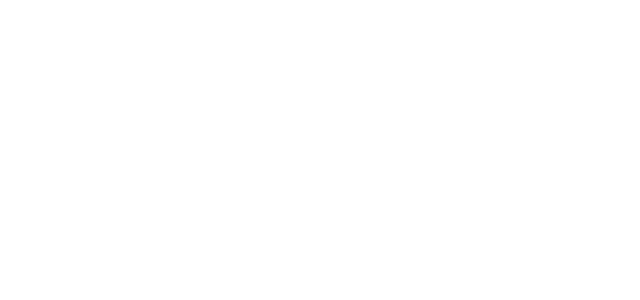
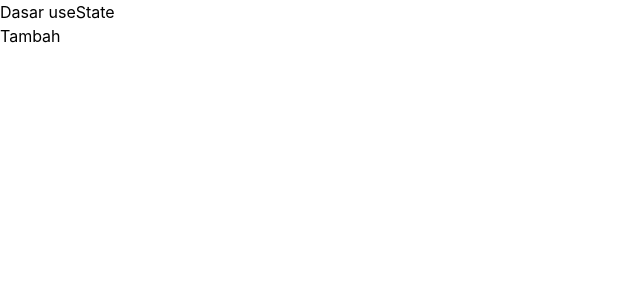
Before and after one commit to Faiz-Ghazali/Kelas-11, a React (Vite) app in the folder react.js/react2/: page / in a window 1280 px wide. Shown: the top 300 px of the page, without its empty margins (0-640 px from the left). Built offline with nearby package versions, Linux system fonts and the light colour scheme.

Commit message:
for lesson

```diff
--- a/react.js/react2/src/usestate/Dasar.jsx
+++ b/react.js/react2/src/usestate/Dasar.jsx
@@ -1,9 +1,15 @@
 import React from 'react'
 
 function Dasar() {
+let angka = 0;
+function tambah() {
+    angka = angka +1;
+    console.log(angka)
+}
   return (
     <div>
-
+      <h1>Dasar useState</h1>
+      <button onClick={tambah}>Tambah</button>
     </div>
   )
 }
```
